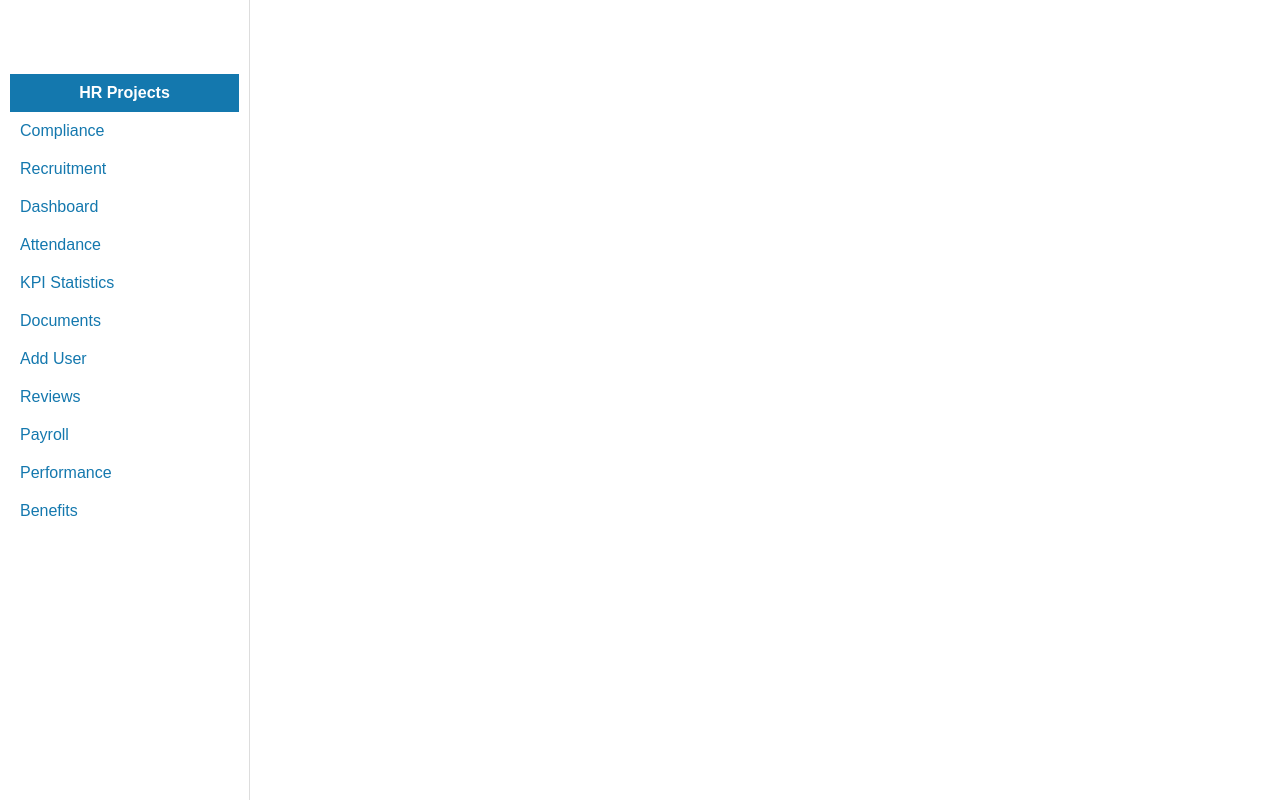
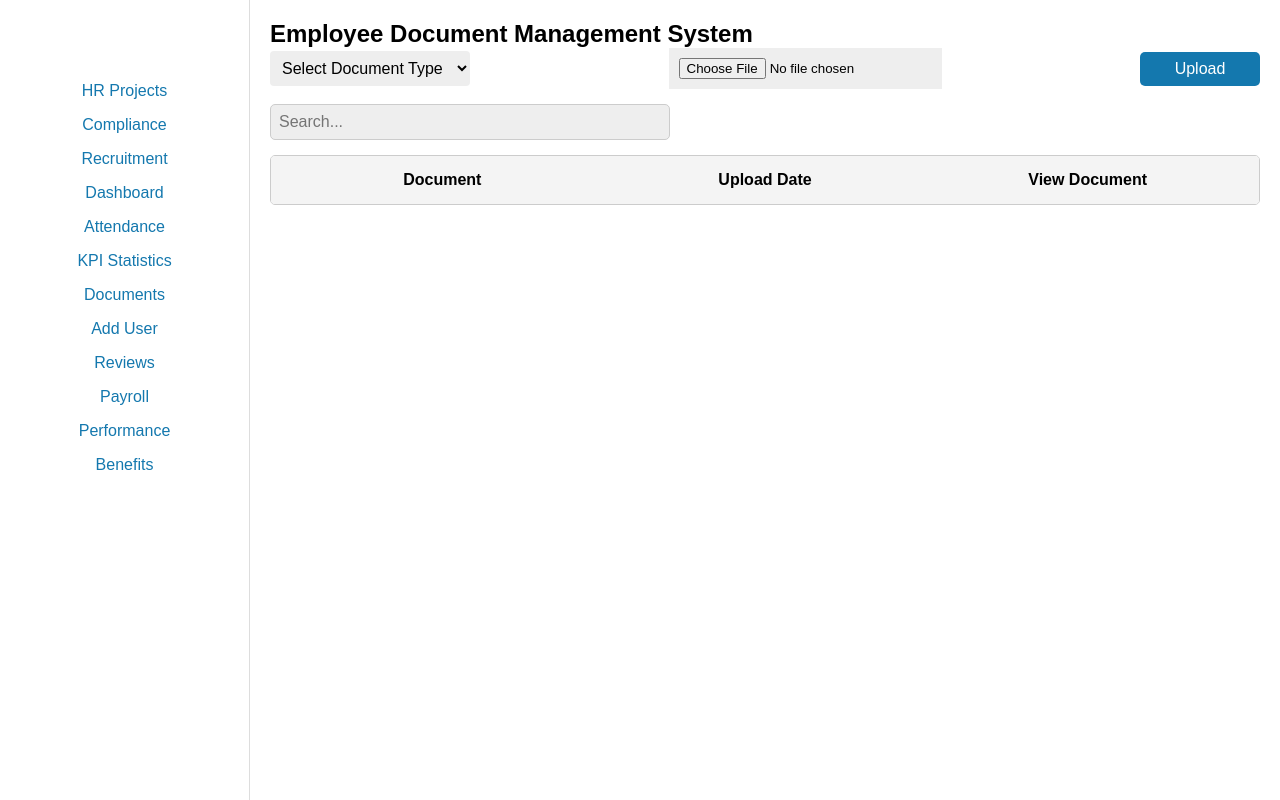
Before and after one commit to MajdBsat/HR-Nexus-Demo, a React (Vite) app in the folder HR-Frontend/: page /document in a window 1280 px wide. Built offline with nearby package versions, Linux system fonts and the light colour scheme.

Commit message:
linked sidebar

```diff
--- a/HR-Frontend/src/App.jsx
+++ b/HR-Frontend/src/App.jsx
@@ -17,18 +17,19 @@ import UserProfile from "./pages/Profile/UserProfile";
 import Dashboard from "./pages/Dashboard/Dashboard";
 import Attendance from "./pages/Attendance/Attendance";
 import Sidebar from "./components/Side_Bar";
+import Document from "./pages/DocumentManagement/Document";
 
 function App() {
   return (
-    <>
-      <div>
+    <div className="width100">
       <Sidebar />
-      </div>
+      <div className="page-content">
         <Routes>
-        <Route path="/attendance" element={<Attendance />} />
           <Route path="/login" element={<Login />} />
           <Route path="/register" element={<Register />} />
           <Route path="/profile" element={<UserProfile />} />
+          <Route path="/attendance" element={<Attendance />} />
+          <Route path="/document" element={<Document />} />
           <Route path="/hr">
             <Route path="dashboard" element={<Dashboard />} />
             <Route path="employees" element={<EmployeeList />} />
@@ -61,7 +62,8 @@ function App() {
             </Route>
           </Route>
         </Routes>
-    </>
+      </div>
+    </div>
   );
 }
 
--- a/HR-Frontend/src/components/Side_Bar/index.css
+++ b/HR-Frontend/src/components/Side_Bar/index.css
@@ -5,6 +5,9 @@
     border-right: 1px solid #ddd;
     padding: 10px;
     transition: width 0.3s ease;
+    position: fixed;
+    left: 0;
+    top: 0;
   }
 
   .closed {
@@ -23,21 +26,19 @@
     list-style-type: none;
     padding: 0;
   }
-
   .menu li {
-    padding: 10px;
+    padding: 8px;
+    text-align: center;
+  }
+  .menu li a {
     color: #1478AE;
     cursor: pointer;
     transition: background 0.3s;
   }
 
-  .menu li.active {
+  .menu li a.active  {
     background-color: #1478AE;
     color: white;
     font-weight: bold;
     text-align: center;
   }
-
-  .menu li:hover {
-    background-color: #f0f0f0;
-  }
--- a/HR-Frontend/src/components/Side_Bar/index.jsx
+++ b/HR-Frontend/src/components/Side_Bar/index.jsx
@@ -8,6 +8,20 @@ const Sidebar = () => {
   const toggleSidebar = () => {
     setIsOpen(!isOpen);
   };
+  const menuItems = [
+    { name: "HR Projects", link: "/hr-projects" },
+    { name: "Compliance", link: "/compliance" },
+    { name: "Recruitment", link: "/recruitment" },
+    { name: "Dashboard", link: "/dashboard" },
+    { name: "Attendance", link: "/attendance" },
+    { name: "KPI Statistics", link: "/kpi-statistics" },
+    { name: "Documents", link: "/document" },
+    { name: "Add User", link: "/add-user" },
+    { name: "Reviews", link: "/reviews" },
+    { name: "Payroll", link: "/payroll" },
+    { name: "Performance", link: "/performance" },
+    { name: "Benefits", link: "/benefits" },
+  ];
 
   return (
     <div className={`sidebar ${isOpen ? "open" : "closed"}`}>
@@ -15,18 +29,11 @@ const Sidebar = () => {
         <FaBars />
       </button>
       <ul className="menu">
-        <li className="active">HR Projects</li>
-        <li>Compliance</li>
-        <li>Recruitment</li>
-        <li>Dashboard</li>
-        <li>Attendance</li>
-        <li>KPI Statistics</li>
-        <li>Documents</li>
-        <li>Add User</li>
-        <li>Reviews</li>
-        <li>Payroll</li>
-        <li>Performance</li>
-        <li>Benefits</li>
+        {menuItems.map((item, index) => (
+          <li key={index}>
+            <a href={item.link}>{item.name}</a>
+          </li>
+        ))}
       </ul>
     </div>
   );
--- /dev/null
+++ b/HR-Frontend/src/pages/DocumentManagement/Document.css
@@ -0,0 +1,86 @@
+
+.container {
+  width: 100%;
+  max-width: 100%;
+  font-family: Arial, sans-serif;
+}
+
+/* Controls Section (Dropdown + Button) */
+.controls {
+  display: flex;
+  justify-content: space-between;
+  align-items: center;
+  margin-bottom: 15px;
+}
+
+/* Dropdown */
+.dropdown {
+  padding: 8px;
+  font-size: 16px;
+  width: 200px; /* Fixed width */
+}
+
+/* Upload Button */
+.uploadButton {
+  padding: 8px 15px;
+  background-color: #1478AE;
+  color: white;
+  border: none;
+  cursor: pointer;
+  border-radius: 5px;
+  font-size: 16px;
+  width: 120px; /* Fixed width */
+}
+
+.uploadButton:hover {
+  background-color: #1478AE;
+}
+
+/* Search Bar */
+.searchBar {
+  width: 100%;
+  max-width: 400px; /* Limits search bar width */
+  padding: 8px;
+  margin-bottom: 15px;
+  font-size: 16px;
+  border: 1px solid #ccc;
+  border-radius: 5px;
+}
+
+/* Table */
+.table {
+  display: flex;
+  flex-direction: column;
+  border: 1px solid #ccc;
+  border-radius: 5px;
+  overflow: hidden;
+}
+
+/* Table Headers */
+.headerRow {
+  display: flex;
+  background-color: #f4f4f4;
+  padding: 10px;
+  font-weight: bold;
+  text-align: center;
+}
+
+/* Table Rows */
+.row {
+  display: flex;
+  padding: 10px;
+  border-bottom: 1px solid #ccc;
+}
+
+.column {
+  flex: 1;
+  text-align: center;
+  padding: 5px;
+}
+
+/* Edit Link */
+.edit {
+  color: 1478AE;
+  cursor: pointer;
+  text-decoration: underline;
+}
--- /dev/null
+++ b/HR-Frontend/src/pages/DocumentManagement/Document.jsx
@@ -0,0 +1,111 @@
+import React, { useState } from "react";
+import "./Document.css";
+import api from "../../utils/api";
+
+
+const Document = () => {
+  const [documents, setDocuments] = useState([]);
+  const [selectedType, setSelectedType] = useState("");
+  const [selectedFile, setSelectedFile] = useState(null);
+  const [searchQuery, setSearchQuery] = useState("");
+
+  const allowedFileTypes = ["application/pdf", "image/jpeg", "image/png"];
+
+  const handleFileChange = (event) => {
+    const file = event.target.files[0];
+
+    if (file && allowedFileTypes.includes(file.type)) {
+      setSelectedFile(file);
+    } else {
+      alert("Invalid file type. Please upload a PDF, JPG, or PNG.");
+      setSelectedFile(null);
+    }
+  };
+
+  const handleFileUpload = async () => {
+    if (!selectedType || !selectedFile) {
+      alert("Please select a document type and a file.");
+      return;
+    }
+
+    const formData = new FormData();
+    formData.append("file", selectedFile);
+    formData.append("type", selectedType);
+
+    try {
+      const response = await api.post(`/upload_document`, formData, {
+        headers: {
+          Authorization: `Bearer ${localStorage.getItem("token")}`,
+          "Content-Type": "multipart/form-data",
+        },
+      });
+
+      setDocuments((prev) => [
+        ...prev,
+        {
+          id: response.data.id,
+          type: selectedType,
+          uploadDate: new Date().toLocaleDateString(),
+          fileUrl: response.data.fileUrl,
+        },
+      ]);
+
+      setSelectedType("");
+      setSelectedFile(null);
+    } catch (error) {
+      console.error("Upload Error:", error);
+      alert("Failed to upload document.");
+    }
+  };
+
+  const filteredDocuments = documents.filter((doc) =>
+    doc.type.toLowerCase().includes(searchQuery.toLowerCase())
+  );
+
+  return (
+    <div className="container">
+      <h2>Employee Document Management System</h2>
+      <div className="controls">
+        <select className="dropdown" value={selectedType} onChange={(e) => setSelectedType(e.target.value)}>
+          <option value="">Select Document Type</option>
+          <option value="ID">ID</option>
+          <option value="Passport">Passport</option>
+          <option value="Contract">Contract</option>
+        </select>
+
+        <input type="file" accept=".pdf, .jpg, .png" onChange={handleFileChange} />
+
+        <button className="uploadButton" onClick={handleFileUpload}>
+          Upload
+        </button>
+      </div>
+      <input
+        type="text"
+        placeholder="Search..."
+        className="searchBar"
+        value={searchQuery}
+        onChange={(e) => setSearchQuery(e.target.value)}
+      />
+      <div className="table">
+        <div className="headerRow">
+          <div className="column">Document</div>
+          <div className="column">Upload Date</div>
+          <div className="column">View Document</div>
+        </div>
+        {filteredDocuments.map((doc) => (
+          <div key={doc.id} className="row">
+            <div className="column">{doc.type}</div>
+            <div className="column">{doc.uploadDate}</div>
+            <div className="column">
+              <a href={doc.fileUrl} target="_blank" rel="noopener noreferrer">
+                📄 View
+              </a>
+            </div>
+          </div>
+        ))}
+      </div>
+    </div>
+  );
+};
+
+export default Document;
--- a/HR-Frontend/src/styles/index.css
+++ b/HR-Frontend/src/styles/index.css
@@ -124,3 +124,15 @@
 .height25vh{
   height: 25vh;
 }
+
+.page-content{
+  margin-left: auto;
+  width: calc(100% - 250px);
+  padding: 20px;
+
+}
+
+a{
+  text-decoration: none;
+
+}
```
Lines whose indentation alone changed are shown as unchanged.
